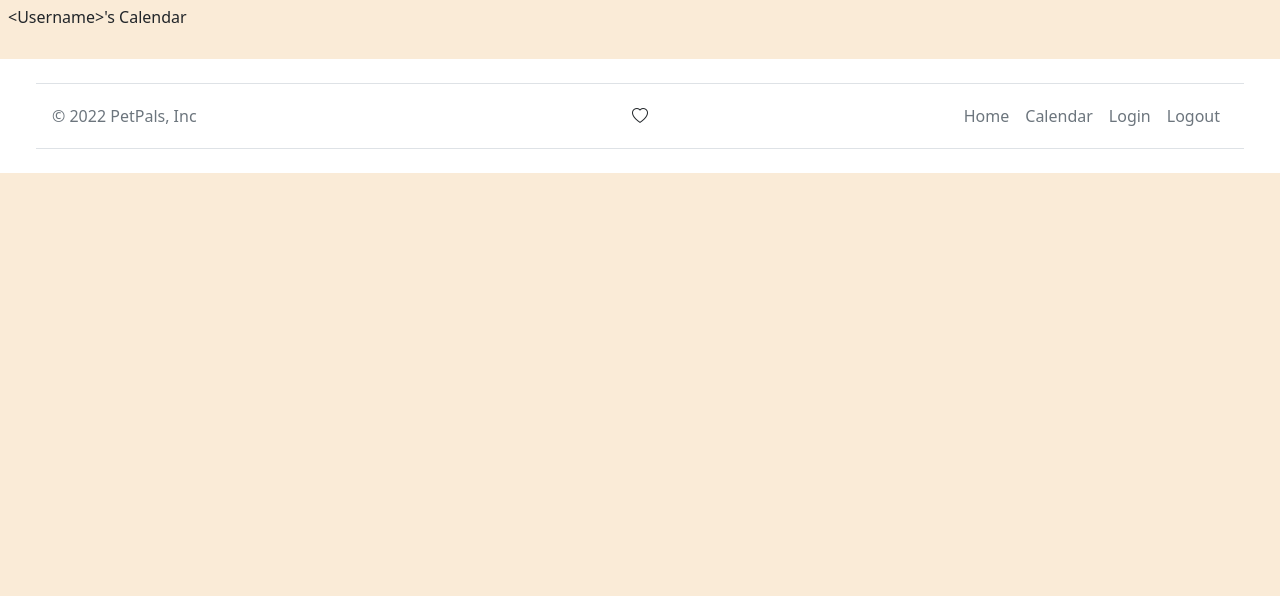
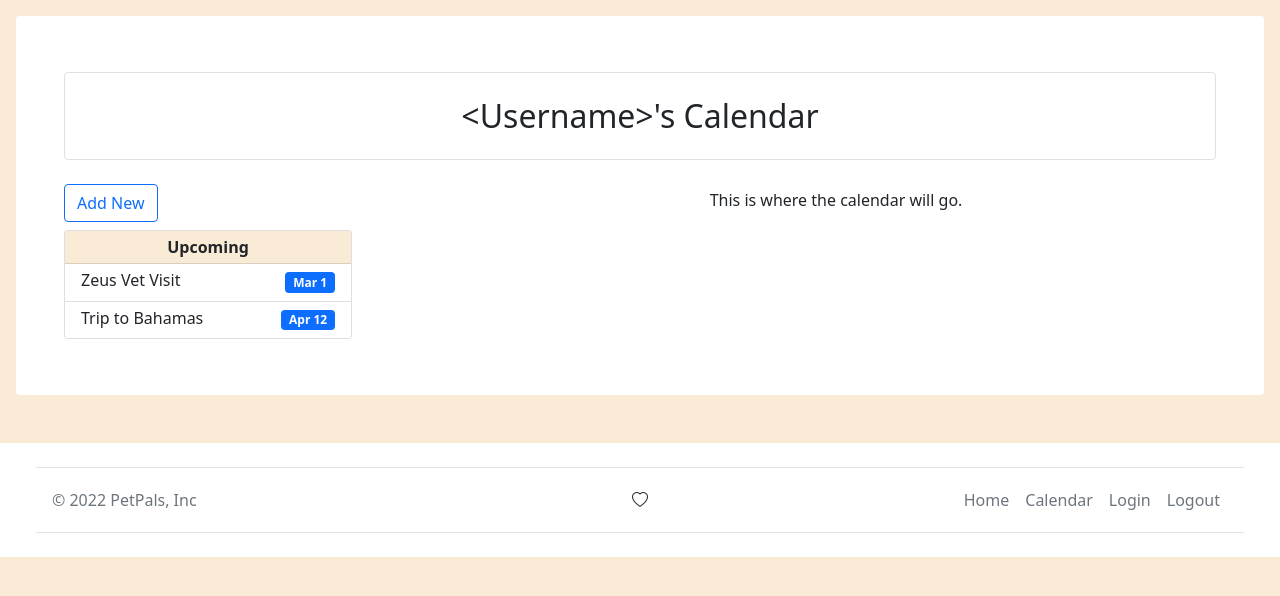
Before and after one commit to BiaDd/cs4640project, a PHP site: page /calendar.html in a window 1280 px wide. Shown: the part 48-644 px from the top of the page. Run offline with PHP 8.4, Linux system fonts and the light colour scheme.

Commit message:
Calendar page progress.

```diff
--- a/calendar.html
+++ b/calendar.html
@@ -20,8 +20,8 @@
 
   <head>
     <link href="https://cdn.jsdelivr.net/npm/bootstrap@5.1.1/dist/css/bootstrap.min.css" rel="stylesheet" integrity="sha384-F3w7mX95PdgyTmZZMECAngseQB83DfGTowi0iMjiWaeVhAn4FJkqJByhZMI3AhiU" crossorigin="anonymous">
+    <link rel="stylesheet" href="https://cdn.jsdelivr.net/npm/bootstrap-icons@1.5.0/font/bootstrap-icons.css">
     <link rel="stylesheet" href="styles/main.css">
-    <link rel="stylesheet" href="https://cdn.jsdelivr.net/npm/bootstrap-icons@1.5.0/font/bootstrap-icons.css">
 
     <title>PetPals - Calendar</title>
     <meta charset="utf-8"/>
@@ -95,8 +95,34 @@
               </div>
         </header>
 
-        <h3 class="list-header m-2">&lt;Username&gt;'s Calendar</h1>
+        <div class="p-5 m-3 mb-4 rounded bg-white">
+            <div class="containre-fluid py-2">
+                <div class="row">
+                    <div class="col-12">
+                        <h3 class="fs-2 text-center p-4 bg-white rounded border">&lt;Username&gt;'s Calendar</h3>
+                    </div>
+                </div>
+                <div class="row mt-3">
+                    <div class="col-12 col-md-12 col-lg-4 align-items-center">
+                        <button type="button" class="btn btn-outline-primary my-2">Add New</button>
+                        <div class="card" style="width: 18rem;">
+                            <ul class="list-group list-group-flush">
 
+                                <li class="upcoming-header list-group-item text-center py-2"><strong>Upcoming</strong></li>
+
+                                <li class="list-group-item">Zeus Vet Visit<span class="badge bg-primary" style="float: right;">Mar 1</span></li>
+
+                                <li class="list-group-item">Trip to Bahamas<span class="badge bg-primary" style="float: right;">Apr 12</span></li>
+
+                            </ul>
+                          </div>
+                    </div>
+                    <div class="col-12 col-md-12 col-lg-8">
+                        <p class="text-center p-3">This is where the calendar will go.</p>
+                    </div>
+                </div>
+            </div>
+        </div>
 
 
         <div class="row" style="margin: 0px;">
--- a/styles/main.css
+++ b/styles/main.css
@@ -74,3 +74,7 @@ body {
   justify-content: center;
   position: relative;
 }
+
+li.upcoming-header {
+	background-color: rgb(250, 235, 215);
+}
```
